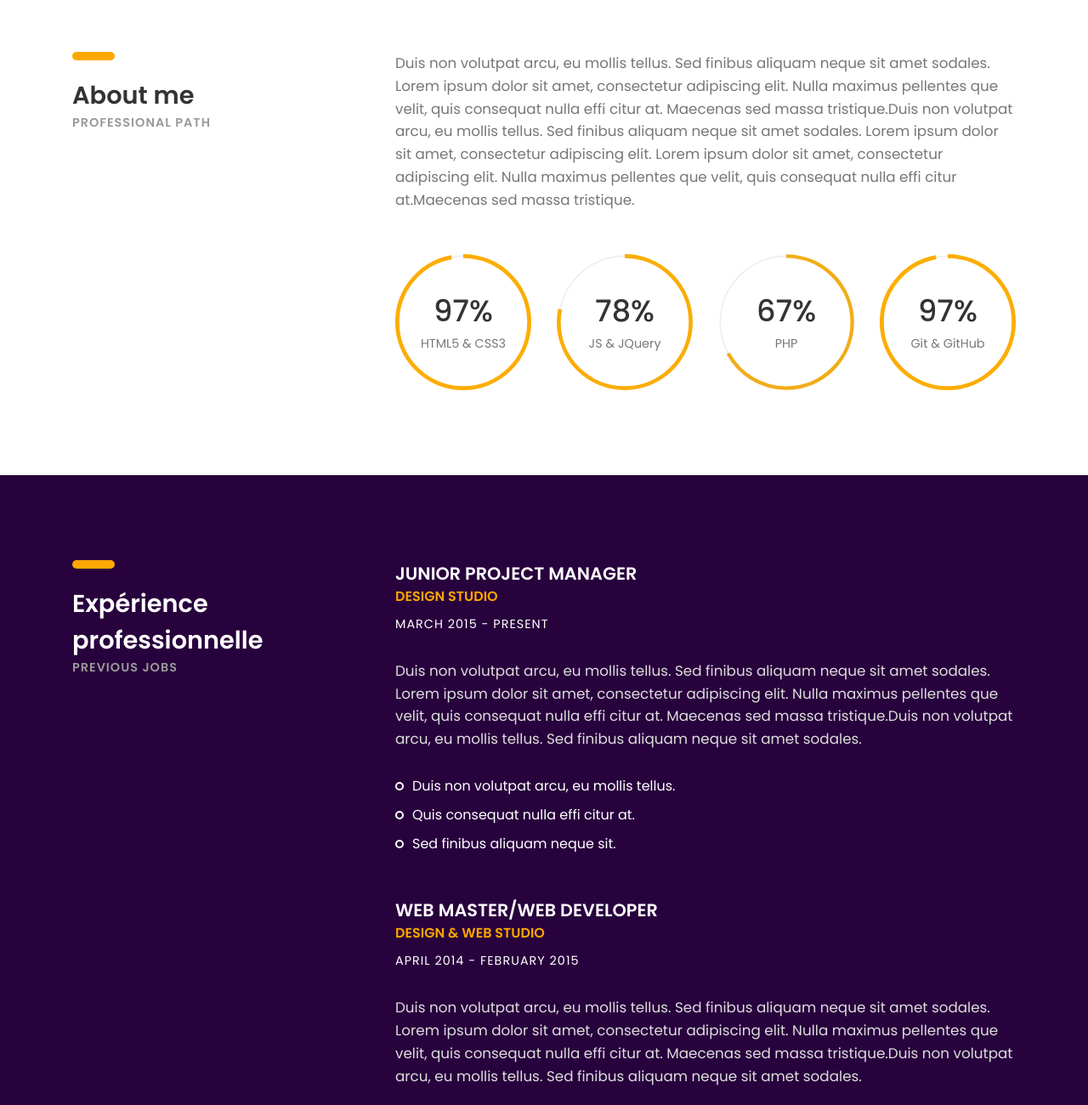
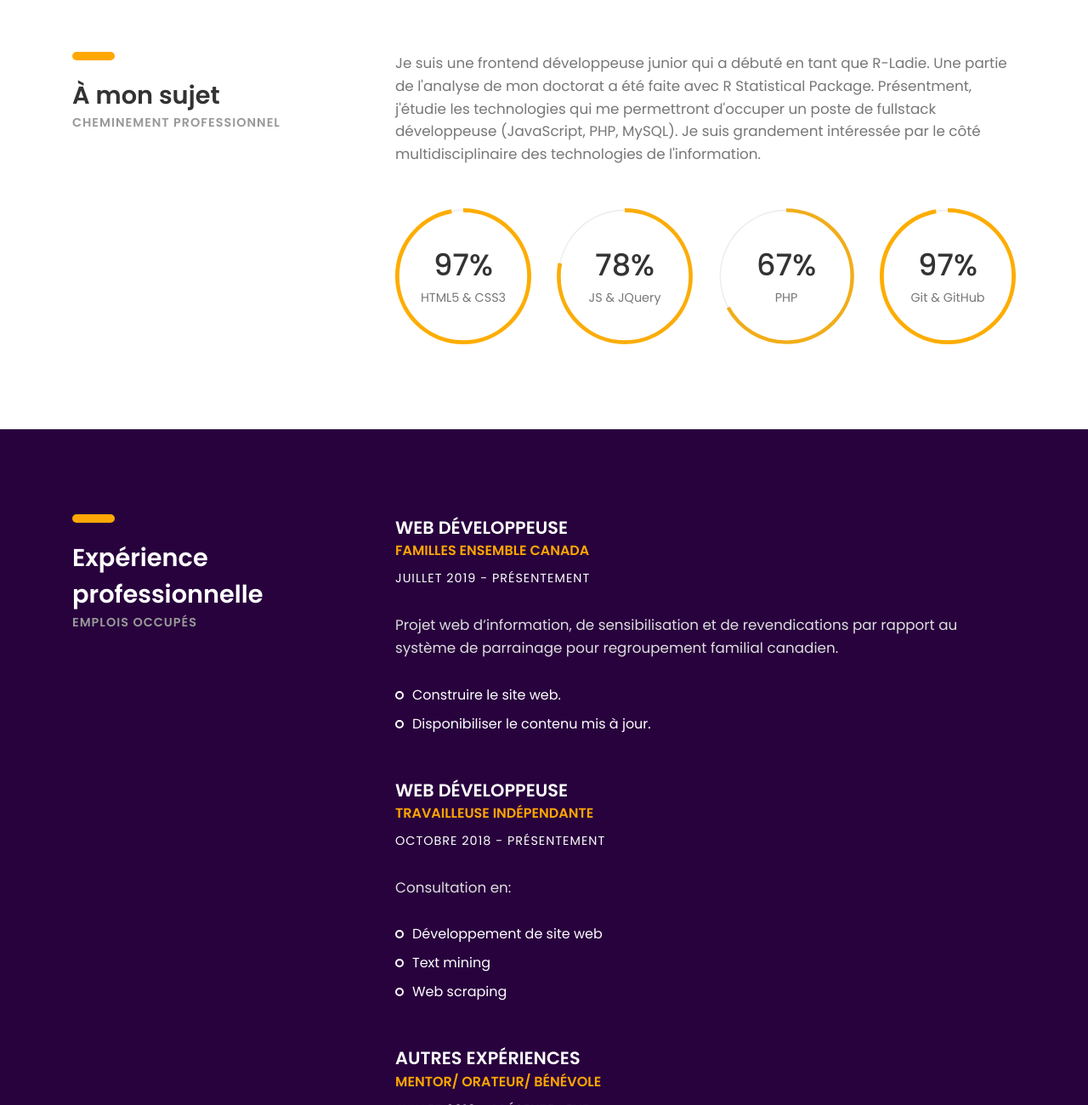
Before and after one commit to analuspi/portfolio, a plain HTML site: page index.html in a window 1280 px wide. Shown: the part 1500-2800 px from the top of the page at 85% size. Drawn offline with Linux system fonts and the light colour scheme; files whose address does not match are found by name.

Commit message:
traducao frances

```diff
--- a/index.html
+++ b/index.html
@@ -64,7 +64,7 @@
 				</div><!-- row -->
 			</div><!-- heading-wrapper -->
 
-			<a class="downlad-btn" href="#">Download CV</a>
+			<a class="downlad-btn" href="#">Télécharger CV</a>
 		</div><!-- container -->
 	</header>
 
@@ -76,7 +76,7 @@
 					<div class="intro">
 						<div class="profile-img"><img src="images/profile-1.jpg" alt="photo profile"></div>
 						<h2><b>Ana Lucia Gerardi Spinola</b></h2>
-						<h4 class="font-yellow">Frontend Devélopeuse</h4>
+						<h4 class="font-yellow">Frontend Développeuse</h4>
 
 						<ul class="social-icons">
 							<li><a href="#"><i class="ion-social-github"></i></a></li>
@@ -101,7 +101,7 @@
 				</div><!-- col-sm-4 -->
 				<div class="col-sm-8">
 					<div class="portfolioFilter clearfix margin-b-80">
-						<a href="#" data-filter="*" class="current"><b>ALL</b></a>
+						<a href="#" data-filter="*" class="current"><b>TOUT</b></a>
 						<a href="#" data-filter=".bootstrap"><b>BOOTSTRAP</b></a>
 						<a href="#" data-filter=".wordpress"><b>WORDPRESS</b></a>
 						<a href="#" data-filter=".text-mining"><b>TEXT MINING</b></a>
@@ -150,19 +150,16 @@
 			<div class="row">
 				<div class="col-sm-4">
 					<div class="heading">
-						<h3><b>About me</b></h3>
-						<h6 class="font-lite-black"><b>PROFESSIONAL PATH</b></h6>
+						<h3><b>À mon sujet</b></h3>
+						<h6 class="font-lite-black"><b> CHEMINEMENT PROFESSIONNEL </b></h6>
 					</div>
 				</div><!-- col-sm-4 -->
 				<div class="col-sm-8">
-					<p class="margin-b-50">Duis non volutpat arcu, eu mollis tellus. Sed finibus aliquam neque
-						sit amet sodales. Lorem ipsum dolor sit amet, consectetur adipiscing elit.
-						Nulla maximus pellentes que velit, quis consequat nulla effi citur at.
-						Maecenas sed massa tristique.Duis non volutpat arcu, eu mollis tellus.
-						Sed finibus aliquam neque sit amet sodales. Lorem ipsum dolor sit amet,
-						consectetur adipiscing elit. Lorem ipsum dolor sit amet, consectetur
-						adipiscing elit. Nulla maximus pellentes que velit, quis consequat nulla
-						effi citur at.Maecenas sed massa tristique.</p>
+					<p class="margin-b-50">Je suis une frontend développeuse junior qui a débuté en tant que R-Ladie.
+						Une partie de l'analyse de mon doctorat a été faite avec R Statistical Package. Présentment, j'étudie
+						les technologies qui me permettront d'occuper un poste de fullstack développeuse (JavaScript, PHP, MySQL).
+						Je suis grandement intéressée par le côté multidisciplinaire des technologies de l'information.
+					</p>
 
 					<div class="row">
 						<div class="col-sm-6 col-md-6 col-lg-3">
@@ -213,40 +210,45 @@
 				<div class="col-sm-4">
 					<div class="heading">
 						<h3><b>Expérience professionnelle</b></h3>
-						<h6 class="font-lite-black"><b>PREVIOUS JOBS</b></h6>
+						<h6 class="font-lite-black"><b>EMPLOIS OCCUPÉS </b></h6>
 					</div>
 				</div><!-- col-sm-4 -->
 				<div class="col-sm-8">
 
 					<div class="experience margin-b-50">
-						<h4><b>JUNIOR PROJECT MANAGER</b></h4>
-						<h5 class="font-yellow"><b>DESIGN STUDIO</b></h5>
-						<h6 class="margin-t-10">MARCH 2015 - PRESENT</h6>
-						<p class="font-semi-white margin-tb-30">Duis non volutpat arcu, eu mollis tellus. Sed finibus
-							aliquam neque sit amet sodales.
-							Lorem ipsum dolor sit amet, consectetur adipiscing elit. Nulla maximus pellentes que velit,
-							quis consequat nulla effi citur at. Maecenas sed massa tristique.Duis non volutpat arcu,
-							eu mollis tellus. Sed finibus aliquam neque sit amet sodales. </p>
+						<h4><b>WEB DÉVELOPPEUSE</b></h4>
+						<h5 class="font-yellow"><b>FAMILLES ENSEMBLE CANADA</b></h5>
+						<h6 class="margin-t-10">JUILLET 2019 - PRÉSENTEMENT</h6>
+						<p class="font-semi-white margin-tb-30">Projet web d’information,
+							de sensibilisation et de revendications par rapport au système de parrainage pour regroupement familial canadien. </p>
 						<ul class="list margin-b-30">
-							<li>Duis non volutpat arcu, eu mollis tellus.</li>
-							<li>Quis consequat nulla effi citur at.</li>
-							<li>Sed finibus aliquam neque sit.</li>
+							<li>Construire le site web.</li>
+							<li>Disponibiliser le contenu mis à jour.</li>
+
 						</ul>
 					</div><!-- experience -->
 
 					<div class="experience margin-b-50">
-						<h4><b>WEB MASTER/WEB DEVELOPER</b></h4>
-						<h5 class="font-yellow"><b>DESIGN & WEB STUDIO</b></h5>
-						<h6 class="margin-t-10">APRIL 2014 - FEBRUARY 2015</h6>
-						<p class="font-semi-white margin-tb-30">Duis non volutpat arcu, eu mollis tellus. Sed finibus
-							aliquam neque sit amet sodales.
-							Lorem ipsum dolor sit amet, consectetur adipiscing elit. Nulla maximus pellentes que velit,
-							quis consequat nulla effi citur at. Maecenas sed massa tristique.Duis non volutpat arcu,
-							eu mollis tellus. Sed finibus aliquam neque sit amet sodales. </p>
+						<h4><b>WEB DÉVELOPPEUSE</b></h4>
+						<h5 class="font-yellow"><b>TRAVAILLEUSE INDÉPENDANTE</b></h5>
+						<h6 class="margin-t-10">OCTOBRE 2018 - PRÉSENTEMENT</h6>
+						<p class="font-semi-white margin-tb-30"> Consultation en: </p>
 						<ul class="list margin-b-30">
-							<li>Duis non volutpat arcu, eu mollis tellus.</li>
-							<li>Quis consequat nulla effi citur at.</li>
-							<li>Sed finibus aliquam neque sit.</li>
+							<li>Développement de site web</li>
+							<li>Text mining</li>
+							<li>Web scraping</li>
+						</ul>
+					</div><!-- experience -->
+
+					<div class="experience margin-b-50">
+						<h4><b>AUTRES EXPÉRIENCES</b></h4>
+						<h5 class="font-yellow"><b>MENTOR/ ORATEUR/ BÉNÉVOLE </b></h5>
+						<h6 class="margin-t-10">JUILLET 2018 - PRÉSENTEMENT</h6>
+						<p class="font-semi-white margin-tb-30"> Participation aux communautés:</p>
+						<ul class="list margin-b-30">
+							<li>Canada en programation (Canada Learning Code)</li>
+							<li>Web à Québec (WAQ 2019)</li>
+							<li>R-Ladies (São Paulo et Montréal)</li>
 						</ul>
 					</div><!-- experience -->
 
@@ -262,45 +264,30 @@
 				<div class="col-sm-4">
 					<div class="heading">
 						<h3><b>Éducation</b></h3>
-						<h6 class="font-lite-black"><b>ACADEMIC CAREER</b></h6>
+						<h6 class="font-lite-black"><b>CARRIÈRE ACADÉMIQUE</b></h6>
 					</div>
 				</div><!-- col-sm-4 -->
 				<div class="col-sm-8">
 					<div class="education-wrapper">
 						<div class="education margin-b-50">
-							<h4><b>DOCTORADE EN SCIENCE</b></h4>
-							<h5 class="font-yellow"><b>UNIVERSIÉ LAVAL/ USP</b></h5>
-							<h6 class="font-lite-black margin-t-10">GRADUATED IN MAY 2018(4 YEARS)</h6>
-							<p class="margin-tb-30">Duis non volutpat arcu, eu mollis tellus. Sed finibus aliquam neque
-								sit amet sodales.
-								Lorem ipsum dolor sit amet, consectetur adipiscing elit. Nulla maximus pellentes que
-								velit,
-								quis consequat nulla effi citur at. Maecenas sed massa tristique.Duis non volutpat arcu,
-								eu mollis tellus. Sed finibus aliquam neque sit amet sodales. </p>
+							<h4><b>DOCTORAT EN SCIENCE</b></h4>
+							<h5 class="font-yellow"><b>UNIVERSITÉ LAVAL/ USP</b></h5>
+							<h6 class="font-lite-black margin-t-10">DIPLÔMÉ EN OCTOBRE 2018 (4 YEARS)</h6>
+							<p class="margin-tb-30">Stage de recherche à la Faculté de foresterie, de géographie et de géomatique de l'Université Laval.</p>
 						</div><!-- education -->
 
 						<div class="education margin-b-50">
 							<h4><b> MATRISE EN INGÉNIERIE </b></h4>
 							<h5 class="font-yellow"><b>USP - UNIVERSITÉ DE SÃO PAULO</b></h5>
-							<h6 class="font-lite-black margin-t-10">GRADUATED IN MAY 2009(2 YEARS)</h6>
-							<p class="margin-tb-30">Duis non volutpat arcu, eu mollis tellus. Sed finibus aliquam neque
-								sit amet sodales.
-								Lorem ipsum dolor sit amet, consectetur adipiscing elit. Nulla maximus pellentes que
-								velit,
-								quis consequat nulla effi citur at. Maecenas sed massa tristique.Duis non volutpat arcu,
-								eu mollis tellus. Sed finibus aliquam neque sit amet sodales. </p>
+							<h6 class="font-lite-black margin-t-10">DIPLÔMÉ EN MAI 2009 (2 YEARS)</h6>
+							<p class="margin-tb-30"></p>
 						</div><!-- education -->
 
 						<div class="education margin-b-50">
 							<h4><b>BAC EN BIOLOGIE</b></h4>
 							<h5 class="font-yellow"><b>UFSCAR</b></h5>
-							<h6 class="font-lite-black margin-t-10">GRADUATED IN MAY 2006(4 YEARS)</h6>
-							<p class="margin-tb-30">Duis non volutpat arcu, eu mollis tellus. Sed finibus aliquam neque
-								sit amet sodales.
-								Lorem ipsum dolor sit amet, consectetur adipiscing elit. Nulla maximus pellentes que
-								velit,
-								quis consequat nulla effi citur at. Maecenas sed massa tristique.Duis non volutpat arcu,
-								eu mollis tellus. Sed finibus aliquam neque sit amet sodales. </p>
+							<h6 class="font-lite-black margin-t-10">DIPLÔMÉ EN DECEMBRE 2006 (4 YEARS)</h6>
+
 						</div><!-- education -->
 					</div><!-- education-wrapper -->
 				</div><!-- col-sm-8 -->
```
